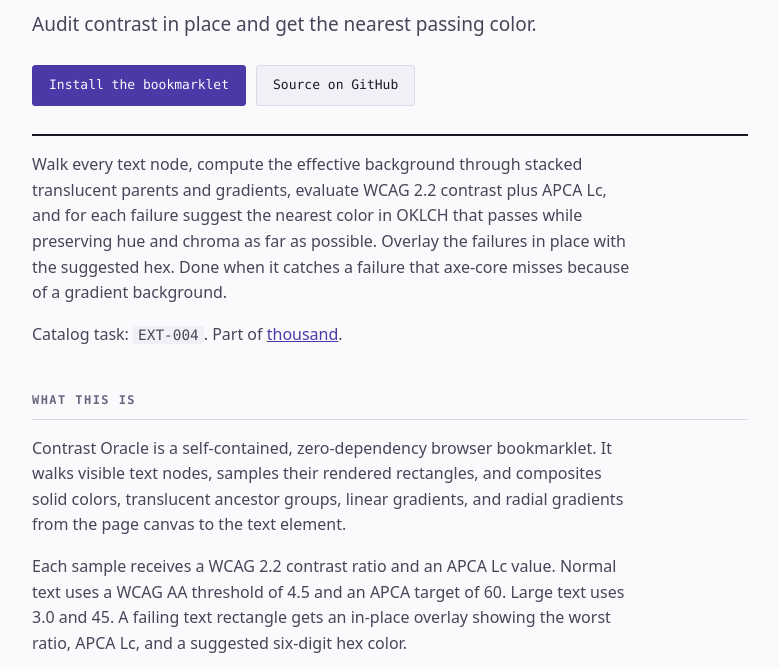
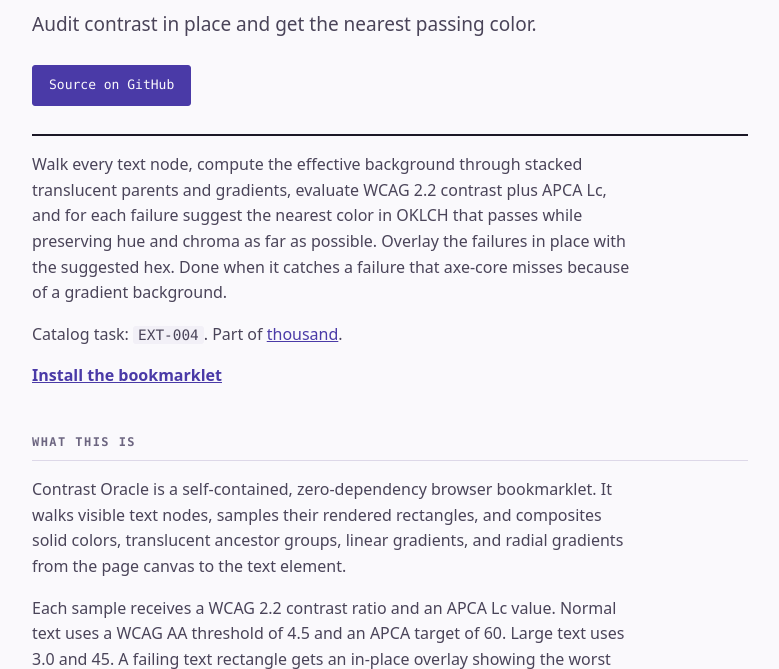
Before and after one commit to JesseRWeigel/contrast-oracle, a website: page docs/index.html in a window 1280 px wide. Shown: the part 153-822 px from the top of the page, without its empty margins (250-1029 px from the left). Drawn offline with Linux system fonts and the light colour scheme.

Commit message:
docs: link the GitHub Pages site from the README
The About section carries the same URL. A reader landing on the repo should not
have to guess that a rendered version exists.

```diff
--- a/docs/index.html
+++ b/docs/index.html
@@ -57,12 +57,12 @@
   <p class="tag">Audit contrast in place and get the nearest passing color.</p>
   <div class="cta">
 
-    <a class="btn primary" href="./demo/">Install the bookmarklet</a>
-    <a class="btn" href="https://github.com/JesseRWeigel/contrast-oracle">Source on GitHub</a>
+    <a class="btn primary" href="https://github.com/JesseRWeigel/contrast-oracle">Source on GitHub</a>
   </div>
 </header>
 <p>Walk every text node, compute the effective background through stacked translucent parents and gradients, evaluate WCAG 2.2 contrast plus APCA Lc, and for each failure suggest the nearest color in OKLCH that passes while preserving hue and chroma as far as possible. Overlay the failures in place with the suggested hex. Done when it catches a failure that axe-core misses because of a gradient background.</p>
 <p>Catalog task: <code>EXT-004</code>. Part of <a href="../../README.md">thousand</a>.</p>
+<p><strong><a href="https://jesserweigel.github.io/contrast-oracle/">Install the bookmarklet</a></strong></p>
 <h2>What this is</h2>
 <p>Contrast Oracle is a self-contained, zero-dependency browser bookmarklet. It walks visible text nodes, samples their rendered rectangles, and composites solid colors, translucent ancestor groups, linear gradients, and radial gradients from the page canvas to the text element.</p>
 <p>Each sample receives a WCAG 2.2 contrast ratio and an APCA Lc value. Normal text uses a WCAG AA threshold of 4.5 and an APCA target of 60. Large text uses 3.0 and 45. A failing text rectangle gets an in-place overlay showing the worst ratio, APCA Lc, and a suggested six-digit hex color.</p>
```
Also changed, not shown: README.md.
